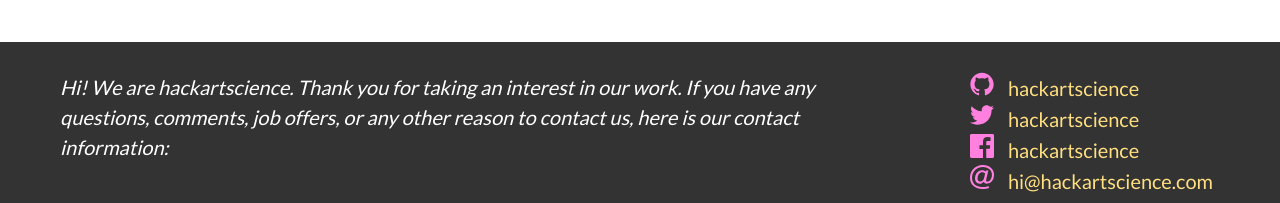
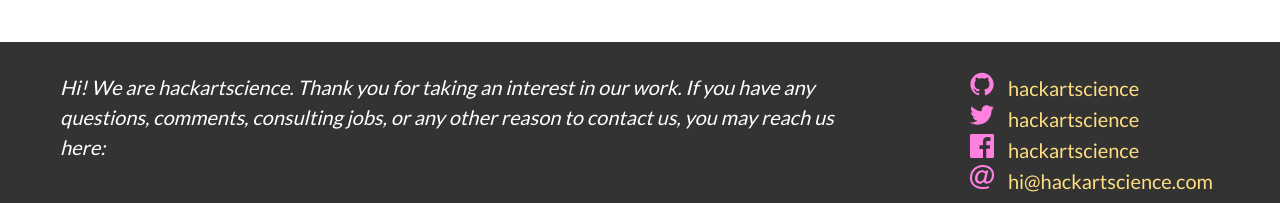
Before and after one commit to hackartscience/hackartscience.github.io, a Jekyll site: the page built from index.html, in a window 1280 px wide. Shown: the part 1331-1534 px from the top of the page. Built offline with Jekyll 4.4.1, drawn with Linux system fonts in a browser that asks for light colours.

Commit message:
Update footer.html

```diff
--- a/_includes/footer.html
+++ b/_includes/footer.html
@@ -3,8 +3,8 @@
     <p class="text">
       Hi! We are hackartscience.
       Thank you for taking an interest in our work.
-      If you have any questions, comments, job offers, or any other reason to contact us,
-      here is our contact information:
+      If you have any questions, comments, consulting jobs, or any other reason to contact us,
+      you may reach us here:
     </p>
   </div>
 
```
